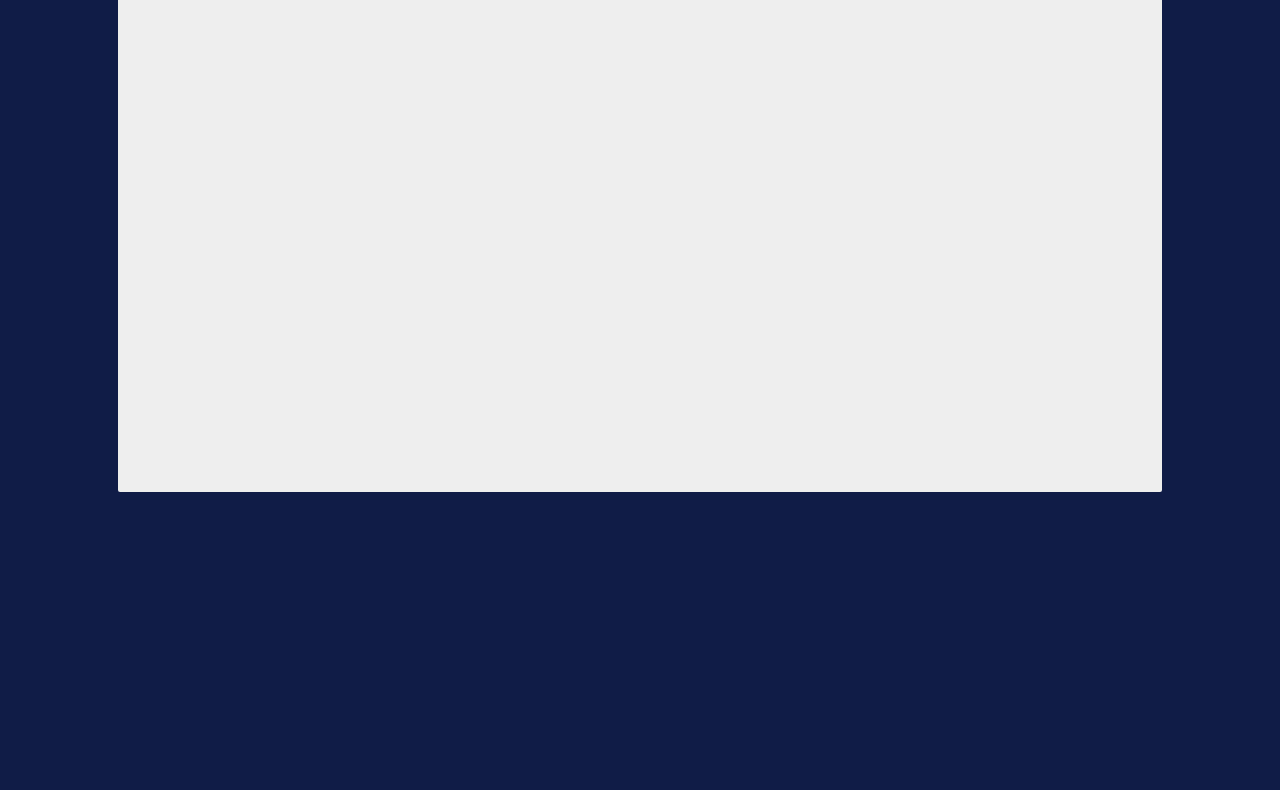
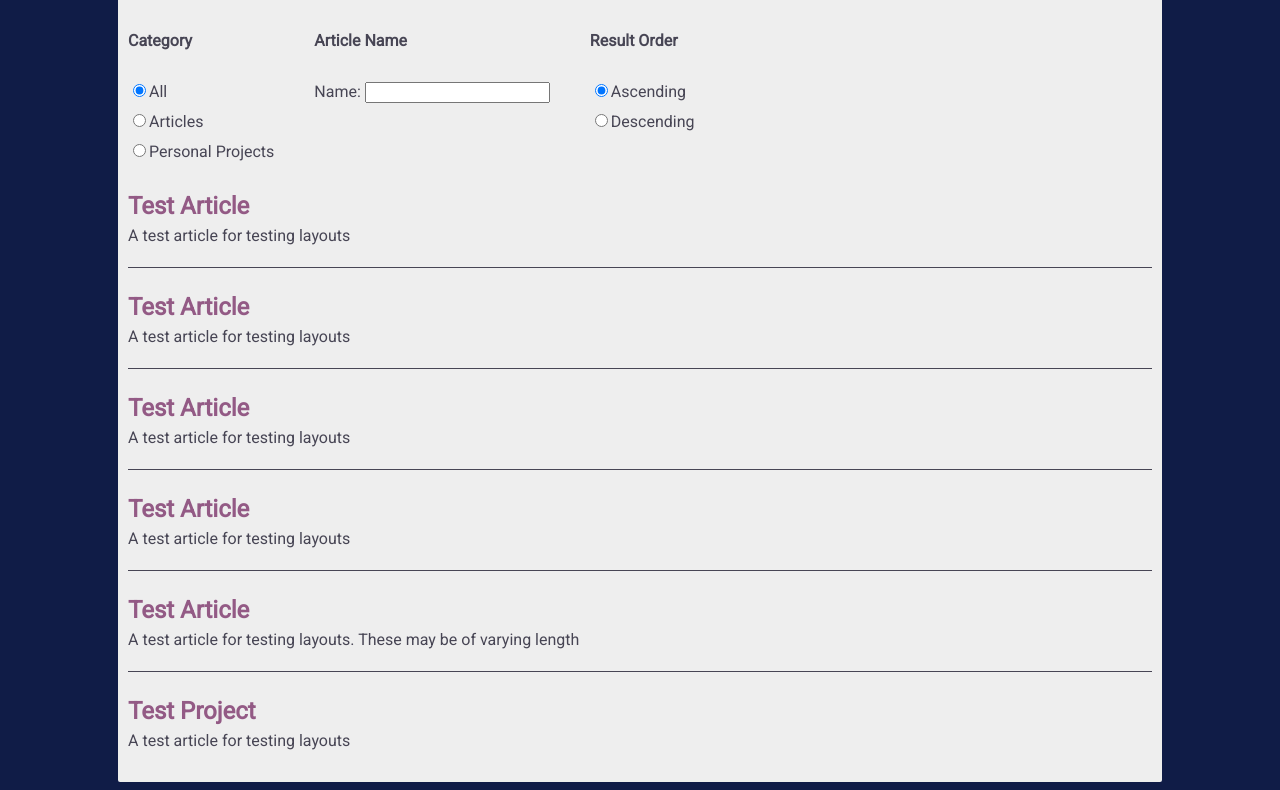
Before and after one commit to Jon-Hirsch/jonhirsch.dev, a Gatsby site: page /search in a window 1280 px wide. Shown: the part 239-1029 px from the top of the page. Before the commit the page ends 800 px from the top, so only its background shows below. Built offline with nearby package versions, Linux system fonts and the light colour scheme; Gatsby itself is replaced by a stand-in of ours; some packages are replaced by stand-ins of ours.

Commit message:
add search page

```diff
--- a/src/components/ArticleList.jsx
+++ b/src/components/ArticleList.jsx
@@ -8,7 +8,7 @@ export default function ArticleList(props) {
   return (
     <div className="articles-list">
       {props.nodes.map((node) => (
-        <div key={node.id} className="article-div">
+        <div key={node.id} className="article-div" data-testid="article-div">
           <h3 className="article-link">
             <Link to={`/${node.slug}`}>{node.frontmatter.title}</Link>
           </h3>
--- a/src/components/Layout.jsx
+++ b/src/components/Layout.jsx
@@ -95,5 +95,5 @@ export default function Layout(props) {
 }
 
 Layout.propTypes = {
-  children: PropTypes.array,
+  children: PropTypes.node,
 };
--- /dev/null
+++ b/src/components/Search.jsx
@@ -0,0 +1,139 @@
+import React, { useState } from "react";
+import PropTypes from "prop-types";
+
+import "../styles/search.scss";
+import ArticleList from "./ArticleList";
+
+export default function Search(props) {
+  const [category, setCategory] = useState("all");
+  const [name, setName] = useState("");
+  const [order, setOrder] = useState("asc");
+
+  function handleCategoryChange(e) {
+    setCategory(e.target.value);
+  }
+
+  function handleNameChange(e) {
+    setName(e.target.value);
+  }
+
+  function handleOrderChange(e) {
+    setOrder(e.target.value);
+  }
+
+  const filteredNodes = filterNodes(props.nodes, category, name, order);
+
+  return (
+    <div>
+      <h2 className="search-options-header">Search Options</h2>
+      <div className="search-options">
+        <div className="option-div">
+          <h4>Category</h4>
+          <div>
+            <label>
+              <input
+                type="radio"
+                value="all"
+                name="category"
+                checked={category === "all"}
+                onChange={handleCategoryChange}
+              />
+              All
+            </label>
+          </div>
+          <div>
+            <label>
+              <input
+                type="radio"
+                value="articles"
+                name="category"
+                checked={category === "articles"}
+                onChange={handleCategoryChange}
+              />
+              Articles
+            </label>
+          </div>
+          <div>
+            <label>
+              <input
+                type="radio"
+                value="projects"
+                name="category"
+                checked={category === "projects"}
+                onChange={handleCategoryChange}
+              />
+              Personal Projects
+            </label>
+          </div>
+        </div>
+        <div className="option-div">
+          <h4>Article Name</h4>
+          <label>
+            Name: <input type="text" value={name} onChange={handleNameChange} />
+          </label>
+        </div>
+        <div className="option-div">
+          <h4>Result Order</h4>
+          <div>
+            <label>
+              <input
+                type="radio"
+                value="asc"
+                name="order"
+                checked={order === "asc"}
+                onChange={handleOrderChange}
+              />
+              Ascending
+            </label>
+          </div>
+          <div>
+            <label>
+              <input
+                type="radio"
+                value="desc"
+                name="order"
+                checked={order === "desc"}
+                onChange={handleOrderChange}
+              />
+              Descending
+            </label>
+          </div>
+        </div>
+      </div>
+      <ArticleList nodes={filteredNodes} />
+    </div>
+  );
+}
+
+function filterNodes(nodes, category, name, order) {
+  nodes = [...nodes];
+  if (category !== "all") {
+    nodes = nodes.filter((node) => node.frontmatter.category === category);
+  }
+
+  if (name !== "") {
+    nodes = nodes.filter((node) =>
+      node.frontmatter.title.toLowerCase().includes(name.toLowerCase())
+    );
+  }
+
+  if (order === "desc") {
+    nodes = nodes.reverse();
+  }
+
+  return nodes;
+}
+
+Search.propTypes = {
+  nodes: PropTypes.arrayOf(
+    PropTypes.shape({
+      id: PropTypes.string.isRequired,
+      slug: PropTypes.string.isRequired,
+      frontmatter: PropTypes.shape({
+        title: PropTypes.string.isRequired,
+        description: PropTypes.string.isRequired,
+        category: PropTypes.string.isRequired,
+      }).isRequired,
+    })
+  ).isRequired,
+};
--- a/src/pages/search/index.js
+++ b/src/pages/search/index.js
@@ -1,13 +1,29 @@
-import { Link } from "gatsby";
-import { StaticImage } from "gatsby-plugin-image";
+import { graphql } from "gatsby";
 import React from "react";
 import Layout from "../../components/Layout";
-import "../../styles/homepage.scss";
+import Search from "../../components/Search";
 
-export default function HomePage() {
+export default function SearchPage({ data }) {
   return (
     <Layout>
-      <h1 className="content-header">Search</h1>
+      <h1 className="content-header">Personal Projects</h1>
+      <Search nodes={data.allMdx.nodes} />
     </Layout>
   );
 }
+
+export const query = graphql`
+  query {
+    allMdx(sort: { fields: frontmatter___title }) {
+      nodes {
+        frontmatter {
+          title
+          description
+          category
+        }
+        id
+        slug
+      }
+    }
+  }
+`;
--- /dev/null
+++ b/src/styles/search.scss
@@ -0,0 +1,10 @@
+.search-options {
+    display: flex;
+    @media screen and (max-width: 800px) {
+        flex-direction: column;
+    }
+
+    .option-div {
+        padding-right: 40px;
+    }
+}
```
Also changed, not shown: test/components/ArticleList.test.js (+3 -3 lines), test/components/Search.test.js (added, +97 -0 lines), 1 other file.
